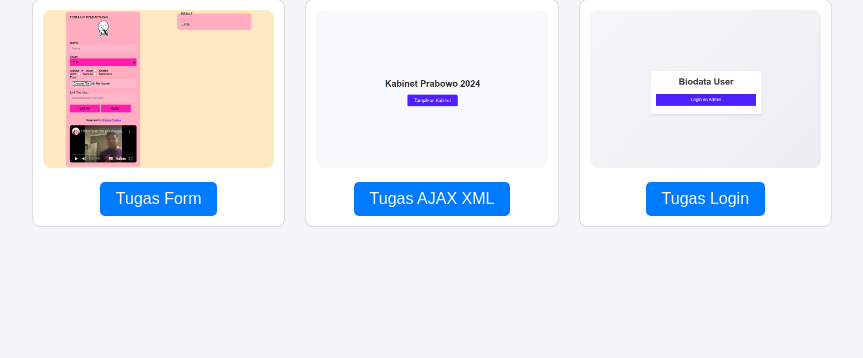
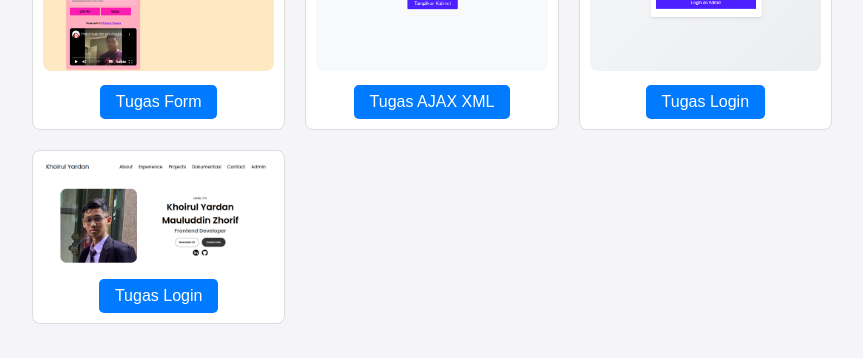
Before and after one commit to Khoirul-Yardan/DAFTAR-TUGAS, a plain HTML site: page daftar.html in a window 1280 px wide. Shown: the part 326-684 px from the top of the page, without its empty margins (208-1071 px from the left). Drawn offline with Linux system fonts and the light colour scheme; some packages are replaced by stand-ins of ours; a script that the page names is missing.

Commit message:
update admin

```diff
--- a/daftar.html
+++ b/daftar.html
@@ -94,6 +94,10 @@ h1 {
         <img src="/assets/login.png" alt="Gambar 3" class="thumbnail" onclick="showPopup('/assets/login.png', 'Tampilan utama', 'berisi login yang akan mengubah user dan tidak hilang ketika di refresh')">
         <button class="link-button" onclick="window.open('https://khoirul-yardan.github.io/tugas-uas/', '_blank')">Tugas Login</button>
       </div>
+      <div class="content-item">
+        <img src="/assets/admin.png" alt="Gambar 4" class="thumbnail" onclick="showPopup('/assets/admin.png', 'Tampilan utama', 'berisi profil, login admin pada navbar ,dan dashboard admin, username: admin password: 123, yang terenkripsi md5')">
+        <button class="link-button" onclick="window.open('https://khoirul-yardan.github.io/portov3/', '_blank')">Tugas Login</button>
+      </div>
 
 
     </div>
```
Also changed, not shown: assets/admin.png (added).
